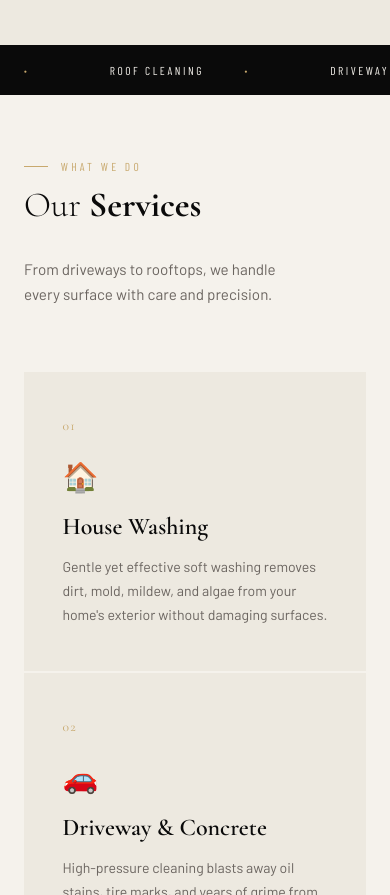
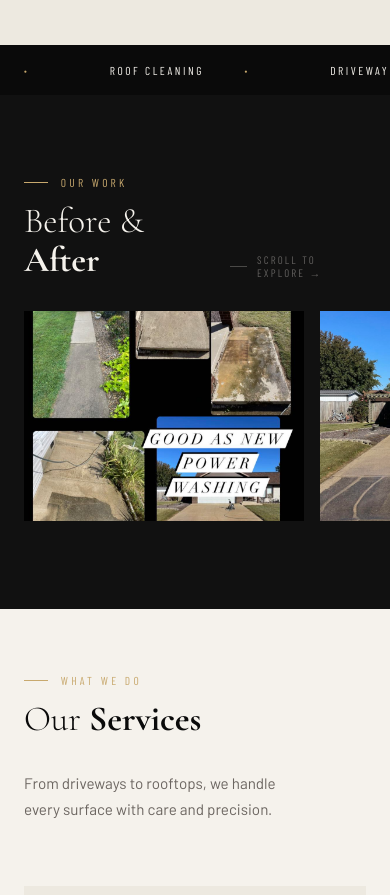
Before and after one commit to saboehnke/GoodAsNewPressureWashing, a plain HTML site: page index.html in a window 390 px wide. Shown: the part 986-1881 px from the top of the page. Drawn offline with nearby package versions, Linux system fonts and the light colour scheme.

Commit message:
Added photo gallery.

```diff
--- a/index.html
+++ b/index.html
@@ -451,6 +451,81 @@
     }
     .mobile-nav-cta:hover { background: #2a2a2a; }
 
+    /* ── GALLERY ── */
+    .gallery {
+      background: #111;
+      padding: 5rem 0;
+    }
+    .gallery-header {
+      padding: 0 8rem 3rem;
+      display: flex; align-items: flex-end; justify-content: space-between; gap: 2rem;
+    }
+    .gallery-hint {
+      font-family: 'Barlow Condensed', sans-serif;
+      font-size: 0.68rem; letter-spacing: 0.2em; text-transform: uppercase;
+      color: rgba(245,242,236,0.35);
+      display: flex; align-items: center; gap: 0.6rem;
+    }
+    .gallery-hint::before {
+      content: '';
+      display: inline-block; width: 20px; height: 1px;
+      background: rgba(245,242,236,0.25);
+    }
+    .gallery-scroll-wrap {
+      overflow-x: auto;
+      overflow-y: hidden;
+      cursor: grab;
+      -webkit-overflow-scrolling: touch;
+      scrollbar-width: none;
+      padding: 0 8rem;
+    }
+    .gallery-scroll-wrap::-webkit-scrollbar { display: none; }
+    .gallery-scroll-wrap.grabbing { cursor: grabbing; }
+    .gallery-track {
+      display: flex;
+      gap: 1.5rem;
+      width: max-content;
+      padding-bottom: 0.5rem;
+    }
+    .gallery-item {
+      flex-shrink: 0;
+      width: 520px;
+      height: 360px;
+      overflow: hidden;
+      position: relative;
+    }
+    .gallery-item img {
+      width: 100%; height: 100%;
+      object-fit: cover;
+      display: block;
+      transition: transform 0.5s ease;
+      pointer-events: none;
+      user-select: none;
+    }
+    .gallery-item:hover img { transform: scale(1.04); }
+    .gallery-item .gallery-caption {
+      position: absolute; bottom: 0; left: 0; right: 0;
+      padding: 1rem 1.4rem;
+      background: linear-gradient(transparent, rgba(0,0,0,0.55));
+      font-family: 'Barlow Condensed', sans-serif;
+      font-size: 0.7rem; letter-spacing: 0.18em; text-transform: uppercase;
+      color: rgba(255,255,255,0.7);
+      opacity: 0; transition: opacity 0.3s;
+    }
+    .gallery-item:hover .gallery-caption { opacity: 1; }
+
+    @media (max-width: 1100px) {
+      .gallery-header { padding: 0 3rem 2.5rem; }
+      .gallery-scroll-wrap { padding: 0 3rem; }
+      .gallery-item { width: 380px; height: 280px; }
+    }
+    @media (max-width: 700px) {
+      .gallery-header { padding: 0 1.5rem 2rem; }
+      .gallery-scroll-wrap { padding: 0 1.5rem; }
+      .gallery-item { width: 280px; height: 210px; }
+      .gallery-track { gap: 1rem; }
+    }
+
     /* ── ANIMATIONS ── */
     .reveal {
       opacity: 0; transform: translateY(20px);
@@ -585,6 +660,45 @@
     <span class="marquee-item">Commercial Services</span>
   </div>
 </div>
+
+<!-- GALLERY -->
+<section class="gallery" id="gallery">
+  <div class="gallery-header reveal">
+    <div>
+      <div class="section-tag" style="color:var(--accent);">Our Work</div>
+      <h2 style="color:var(--off-white);">Before &amp; <strong>After</strong></h2>
+    </div>
+    <div class="gallery-hint">Scroll to explore →</div>
+  </div>
+  <div class="gallery-scroll-wrap" id="galleryScroll">
+    <div class="gallery-track">
+      <!-- ↓↓↓ ADD MORE IMAGES HERE — copy a .gallery-item block for each new photo ↓↓↓ -->
+      <div class="gallery-item">
+        <img src="img/img1.jpg" alt="Good As New Power Washing" draggable="false" />
+        <div class="gallery-caption">Good As New Power Washing</div>
+      </div>
+      <div class="gallery-item">
+        <img src="img/img2.jpg" alt="Driveway cleaning - before & after" draggable="false" />
+        <div class="gallery-caption">Driveway Cleaning</div>
+      </div>
+      <div class="gallery-item">
+        <img src="img/img3.jpg" alt="Sidewalk cleaning - before & after" draggable="false" />
+        <div class="gallery-caption">Sidewalk Cleaning</div>
+      </div>
+      <div class="gallery-item">
+        <img src="img/img4.jpg" alt="Tank cleaning - before & after" draggable="false" />
+        <div class="gallery-caption">Tank Cleaning</div>
+      </div>
+      <!-- Example of next item:
+      <div class="gallery-item">
+        <img src="img/gallery/house1.jpg" alt="House washing" draggable="false" />
+        <div class="gallery-caption">House Washing</div>
+      </div>
+      -->
+      <!-- ↑↑↑ END OF GALLERY ITEMS ↑↑↑ -->
+    </div>
+  </div>
+</section>
 
 <!-- SERVICES -->
 <section class="services" id="services">
@@ -884,6 +998,24 @@
       document.body.style.overflow = '';
     });
   });
+  // Gallery drag-to-scroll
+  const galleryScroll = document.getElementById('galleryScroll');
+  if (galleryScroll) {
+    let isDown = false, startX, scrollLeft;
+    galleryScroll.addEventListener('mousedown', e => {
+      isDown = true; galleryScroll.classList.add('grabbing');
+      startX = e.pageX - galleryScroll.offsetLeft;
+      scrollLeft = galleryScroll.scrollLeft;
+    });
+    galleryScroll.addEventListener('mouseleave', () => { isDown = false; galleryScroll.classList.remove('grabbing'); });
+    galleryScroll.addEventListener('mouseup', () => { isDown = false; galleryScroll.classList.remove('grabbing'); });
+    galleryScroll.addEventListener('mousemove', e => {
+      if (!isDown) return;
+      e.preventDefault();
+      const x = e.pageX - galleryScroll.offsetLeft;
+      galleryScroll.scrollLeft = scrollLeft - (x - startX) * 1.5;
+    });
+  }
 </script>
 </body>
 </html>
```
Also changed, not shown: img/img1.jpg (added), img/img2.jpg (added), img/img3.jpg (added), img/img4.jpg (added).
